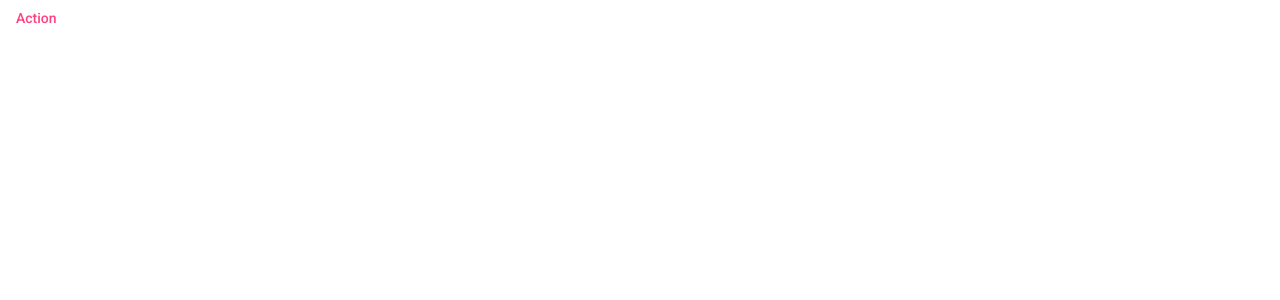
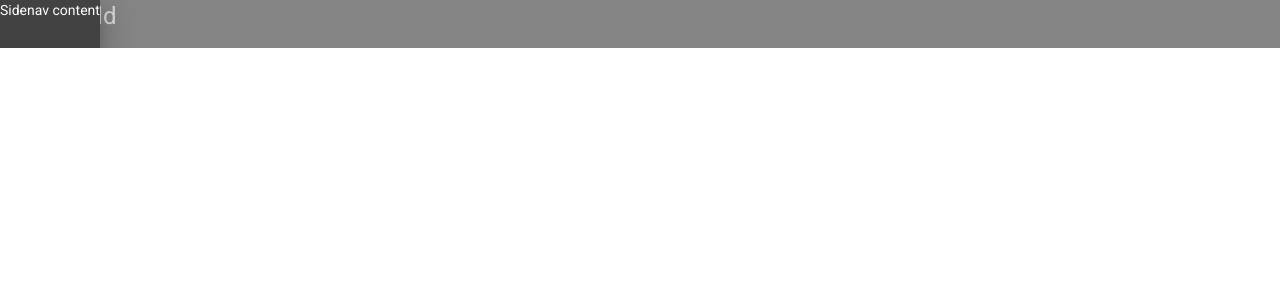
Before and after one commit to PavanDongare/kanban, an Angular app in the folder kanban/: page / in a window 1280 px wide. Shown: the top 300 px of the page. Built offline with nearby package versions, Linux system fonts and the light colour scheme.

Commit message:
transclusion (sending within component template syntax)

```diff
--- a/kanban/src/app/app.component.html
+++ b/kanban/src/app/app.component.html
@@ -1,4 +1,8 @@
 
-  <button mat-raised mat-stroked-button color="accent" >Action</button>
+<app-shell>
 
-<router-outlet></router-outlet>
+  <h1> hello world </h1>
+
+  <router-outlet> </router-outlet>
+
+</app-shell>
--- a/kanban/src/app/shared/shell/shell.component.html
+++ b/kanban/src/app/shared/shell/shell.component.html
@@ -1 +1,8 @@
-<p>shell works!</p>
+<mat-sidenav-container>
+    <mat-sidenav mode="over" align="start" opened>
+        Sidenav content
+        <ng-content></ng-content>
+    </mat-sidenav>
+    <!-- Body -->
+    <ng-content></ng-content>
+</mat-sidenav-container>
```
